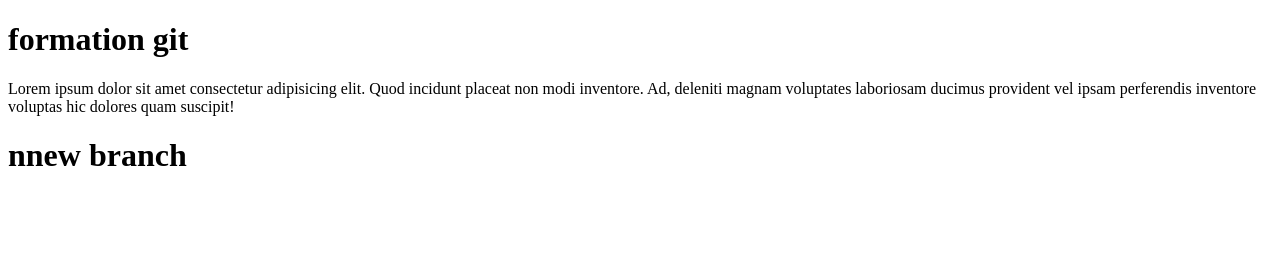
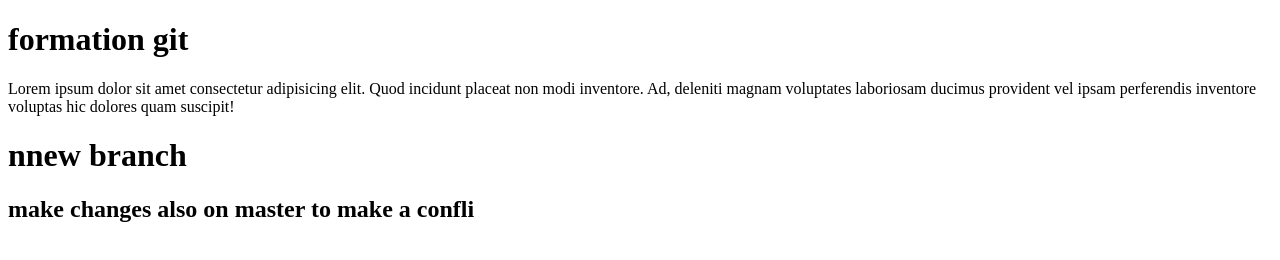
Before and after one commit to aelbahiri/Pratique-de-la-Formation-Git-by-Mohammed-Idbrahim, a plain HTML site: page index.html in a window 1280 px wide. Drawn offline with Linux system fonts and the light colour scheme.

Commit message:
make chnages on branch master to make a conflit

```diff
--- a/index.html
+++ b/index.html
@@ -10,5 +10,6 @@
     <p>Lorem ipsum dolor sit amet consectetur adipisicing elit. Quod incidunt placeat non modi inventore. Ad, deleniti magnam voluptates laboriosam ducimus provident vel ipsam perferendis inventore voluptas hic dolores quam suscipit!</p>
 
  <h1>nnew branch</h1>
+ <h2>make changes also on master to make a confli</h2>
 </body>
 </html>
```
